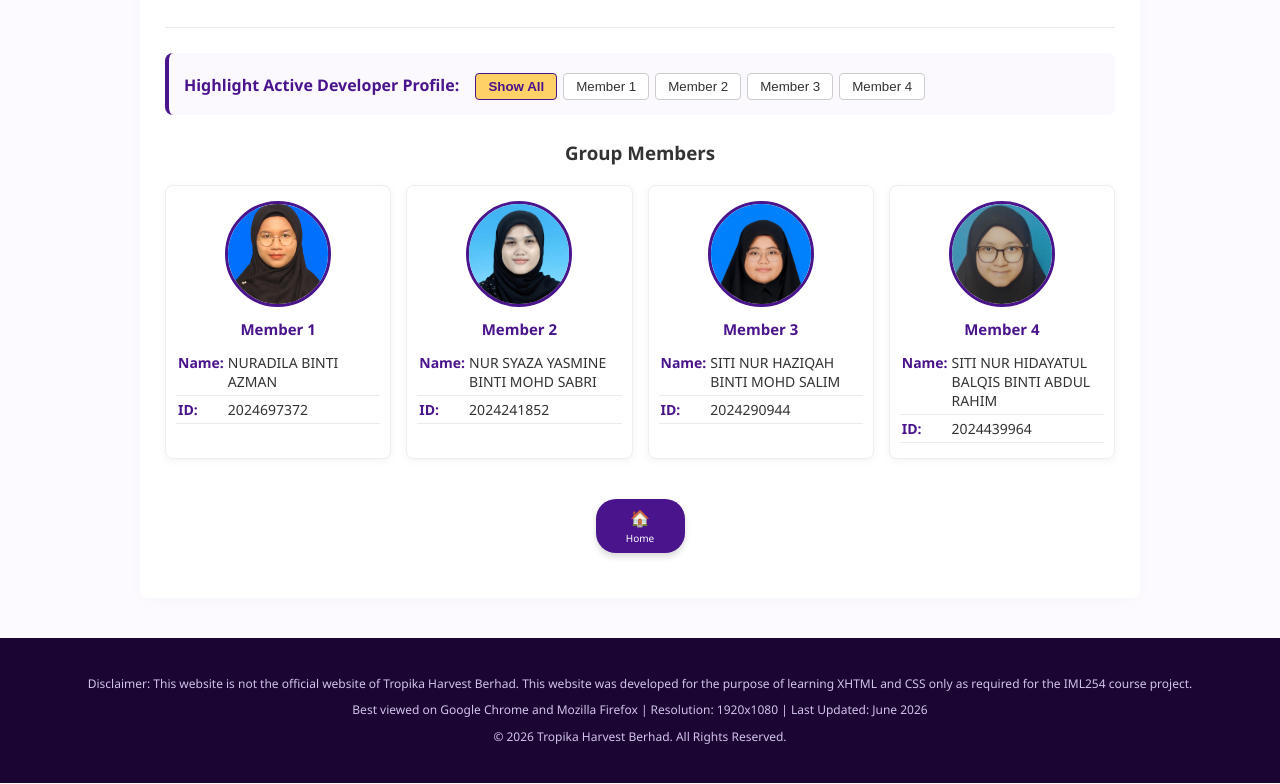
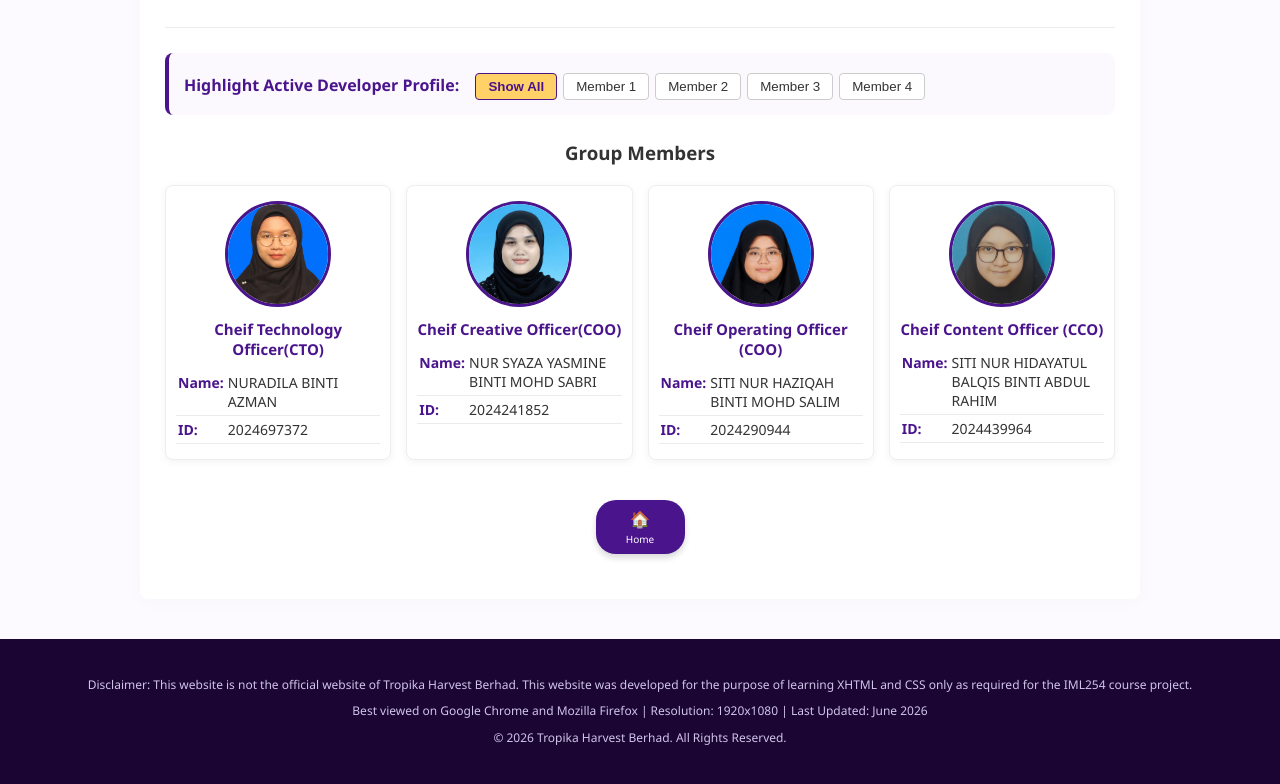
Before and after one commit to nuradilaazman1786-collab/Tropika-Harvest-Berhad, a plain HTML site: page group.html in a window 1280 px wide. Shown: the part 621-1405 px from the top of the page. Drawn offline with Linux system fonts and the light colour scheme.

Commit message:
Update group.html

```diff
--- a/group.html
+++ b/group.html
@@ -193,7 +193,7 @@
                 <div class="fruit-image-container">
                     <img src="images/member1.jpg" alt="Group Member 1" class="fruit-showcase-img" />
                 </div>
-                <h3>Member 1</h3>
+                <h3>Cheif Technology Officer(CTO)</h3>
                 <table class="facts-table" summary="Member 1 Details">
                     <tr>
                         <td style="width: 45px;"><strong>Name:</strong></td>
@@ -210,7 +210,7 @@
                 <div class="fruit-image-container">
                     <img src="images/member2.jpg" alt="Group Member 2" class="fruit-showcase-img" />
                 </div>
-                <h3>Member 2</h3>
+                <h3>Cheif Creative Officer(COO)</h3>
                 <table class="facts-table" summary="Member 2 Details">
                     <tr>
                         <td style="width: 45px;"><strong>Name:</strong></td>
@@ -227,7 +227,7 @@
                 <div class="fruit-image-container">
                     <img src="images/member3.jpg" alt="Group Member 3" class="fruit-showcase-img" />
                 </div>
-                <h3>Member 3</h3>
+                <h3>Cheif Operating Officer (COO)</h3>
                 <table class="facts-table" summary="Member 3 Details">
                     <tr>
                         <td style="width: 45px;"><strong>Name:</strong></td>
@@ -244,7 +244,7 @@
                 <div class="fruit-image-container">
                     <img src="images/member4.jpg" alt="Group Member 4" class="fruit-showcase-img" />
                 </div>
-                <h3>Member 4</h3>
+                <h3>Cheif Content Officer (CCO)</h3>
                 <table class="facts-table" summary="Member 4 Details">
                     <tr>
                         <td style="width: 45px;"><strong>Name:</strong></td>
```
